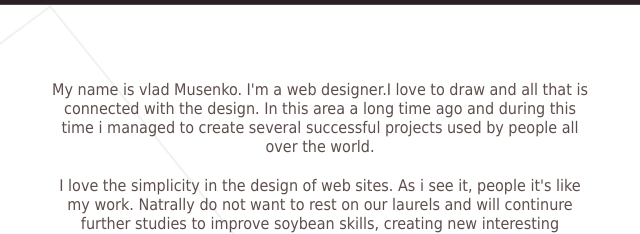
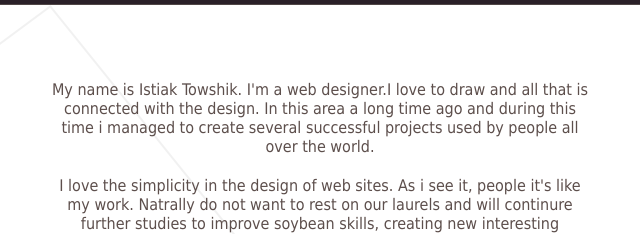
Before and after one commit to IstiakTowshik/istiaktowshik, a plain HTML site: page index.html in a window 1280 px wide. Shown: the part 507-741 px from the top of the page, 320-960 px from the left. Drawn offline with Linux system fonts and the light colour scheme.

Commit message:
Update index.html

```diff
--- a/index.html
+++ b/index.html
@@ -32,7 +32,7 @@
      here -->
     <div class="first-section">
         <div class="firstsection-textarea">
-            <p>My name is vlad Musenko. I'm a web designer.I love to draw and all that is connected with the design. In this area a long time ago and during this time i managed to create several successful projects used by people all over the world.</p>
+            <p>My name is Istiak Towshik. I'm a web designer.I love to draw and all that is connected with the design. In this area a long time ago and during this time i managed to create several successful projects used by people all over the world.</p>
             <p> I love the simplicity in the design of web sites. As i see it, people it's like my work. Natrally do not want to rest on our laurels and will continure further studies to improve soybean skills, creating new interesting creative projects.</p>
         </div>
         <div class="whatido-area">
```
